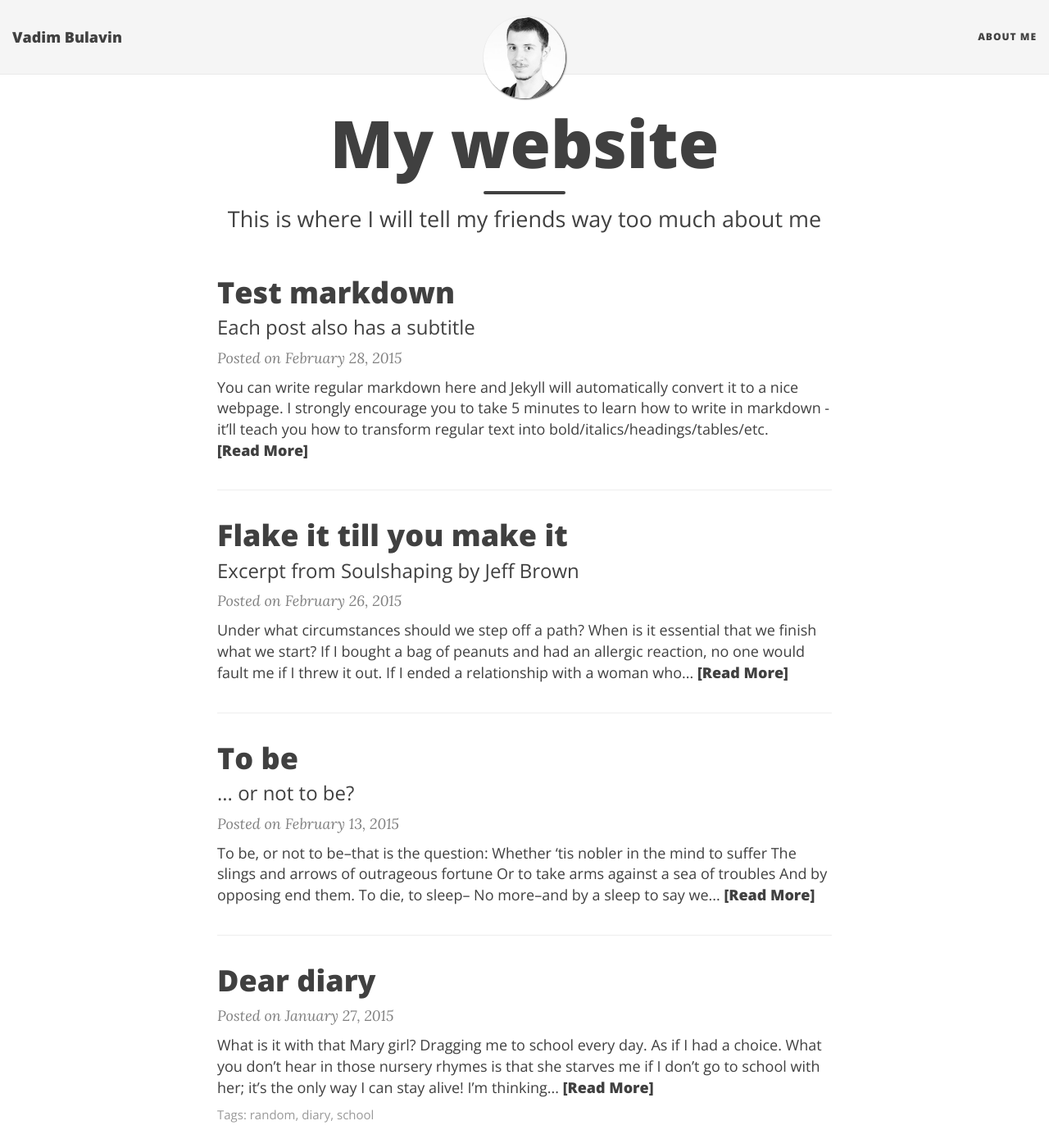
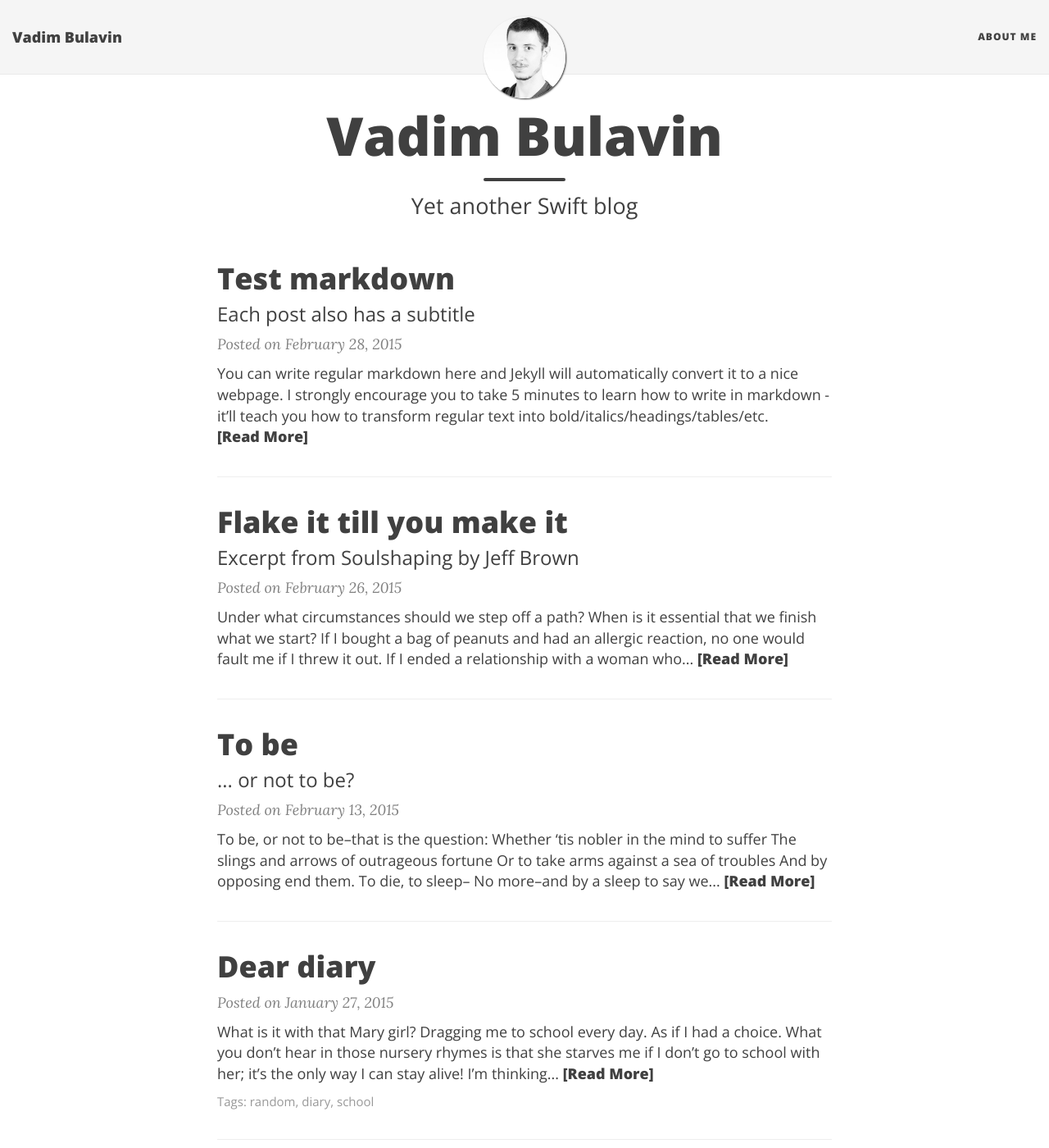
Before and after one commit to BergQuester/v8tr.github.io, a Jekyll site: the page built from index.html, in a window 1280 px wide and 1400 px high. Shown: the whole window at 82% size. Built offline with Jekyll 4.4.1, drawn with Linux system fonts in a browser that asks for light colours; nearby versions of some CDN libraries; the list of posts is cut into pages by our own code.

Commit message:
Decrease page title font size. Add home page title and subtitle

```diff
--- a/_config.yml
+++ b/_config.yml
@@ -131,7 +131,7 @@ title-separator: "-"
 # --- Don't need to touch anything below here (but you can if you want) --- #
 
 # Output options (more information on Jekyll's site)
-timezone: "America/Vancouver"
+timezone: "Europe/Kiev"
 markdown: kramdown
 highlighter: rouge
 permalink: /:year-:month-:day-:title/
@@ -225,6 +225,3 @@ prose:
 
 plugins:
   - jekyll-paginate
-
-# Beautiful Jekyll / Dean Attali
-# 2fc73a3a967e97599c9763d05e564189
--- a/css/main.css
+++ b/css/main.css
@@ -527,10 +527,10 @@ footer .theme-by {
     padding: 150px 0;
   }
   .intro-header .page-heading h1 {
-    font-size: 80px;
+    font-size: 65px;
   }
   .intro-header .post-heading h1 {
-    font-size: 50px;
+    font-size: 40px;
   }
   .intro-header.big-img .img-desc {
     font-size: 14px;
--- a/index.html
+++ b/index.html
@@ -1,7 +1,7 @@
 ---
 layout: page
-title: My website
-subtitle: This is where I will tell my friends way too much about me
+title: Vadim Bulavin
+subtitle: Yet another Swift blog
 use-site-title: true
 ---
 
```
Also changed, not shown: CHANGELOG.md (deleted).
